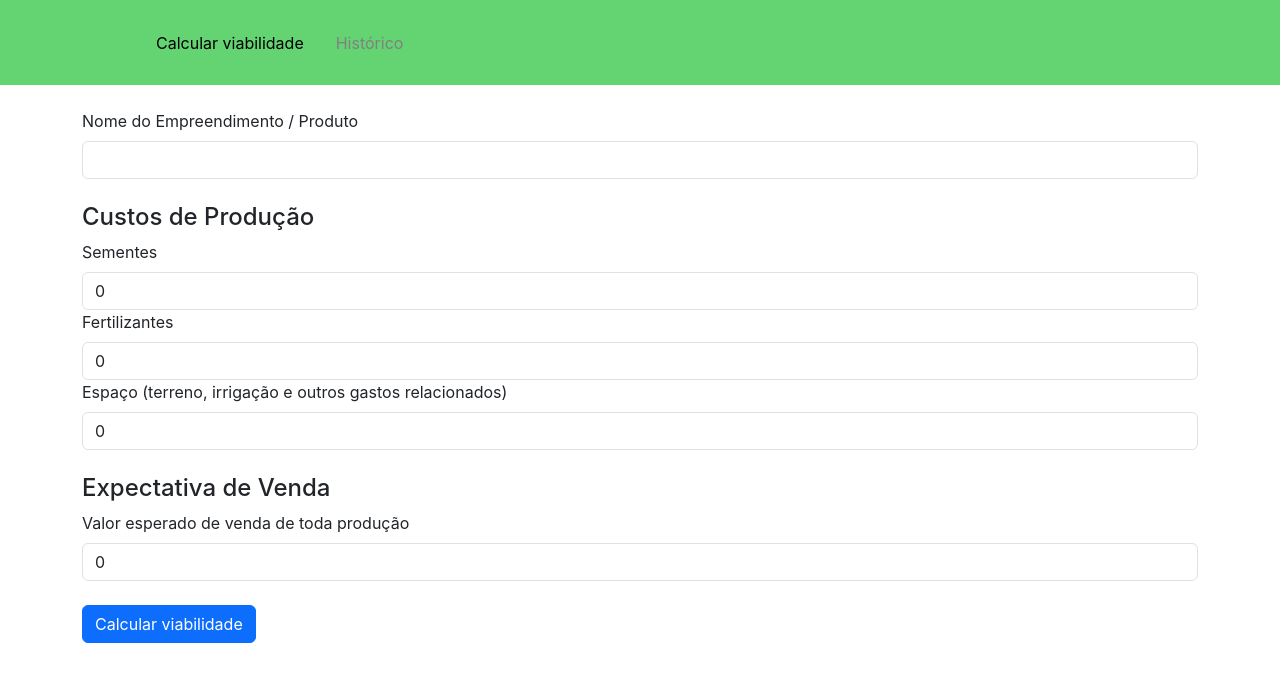
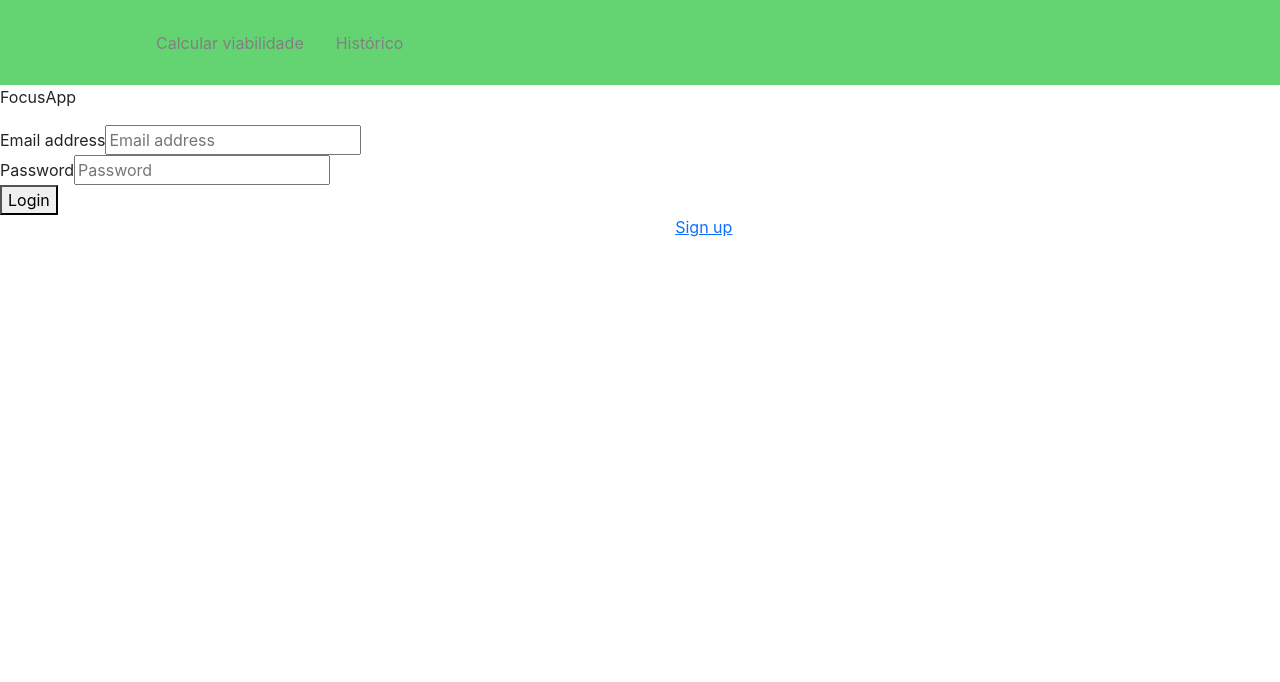
Before and after one commit to eduardodini/agricultura-familiar, a React (Create React App) app: page / in a window 1280 px wide. Shown: the top 682 px of the page. Built offline with nearby package versions, Linux system fonts and the light colour scheme; no server answers.

Commit message:
Add firebase auth

```diff
--- a/package.json
+++ b/package.json
@@ -6,11 +6,14 @@
     "@testing-library/jest-dom": "^5.16.5",
     "@testing-library/react": "^13.4.0",
     "@testing-library/user-event": "^13.5.0",
+    "bootstrap": "^5.2.3",
+    "firebase": "^9.15.0",
     "react": "^18.2.0",
+    "react-bootstrap": "^2.7.0",
     "react-dom": "^18.2.0",
     "react-icons": "^4.6.0",
     "react-router-dom": "^6.4.3",
-    "react-scripts": "5.0.1",
+    "react-scripts": "^2.1.3",
     "styled-components": "^5.3.6",
     "web-vitals": "^2.1.4"
   },
--- a/src/App.js
+++ b/src/App.js
@@ -3,13 +3,15 @@ import Navbar from './Components/Navbar/Navbar';
 import InsertData from './Pages/InsertData/InsertData';
 import History from './Pages/History/History';
 import './App.css';
+import Login from './Pages/Login/Login';
 
 const App = () => {
   return (
       <Router>
         <Navbar />
         <Routes>
-          <Route path='/' element={<InsertData />} />
+        <Route path='/' element={<Login />} />
+          <Route path='/inserir' element={<InsertData />} />
           <Route path='/historico' element={<History />} />
         </Routes>
       </Router>
--- a/src/Components/Navbar/Navbar.js
+++ b/src/Components/Navbar/Navbar.js
@@ -12,7 +12,7 @@ const Navbar = () => {
         <Nav>
             <Bars />
             <NavMenu>
-                <NavLink to='/'activeStyle>
+                <NavLink to='/inserir'activeStyle>
                     Calcular viabilidade
                 </NavLink>
                 <NavLink to='/historico'activeStyle>
--- a/src/Pages/Login/Login.js
+++ b/src/Pages/Login/Login.js
@@ -0,0 +1,87 @@
+import React, { useState } from 'react';
+import { signInWithEmailAndPassword } from 'firebase/auth';
+import { auth } from '../firebase';
+import { NavLink, useNavigate } from 'react-router-dom'
+
+const Login = () => {
+    const navigate = useNavigate();
+    const [email, setEmail] = useState('');
+    const [password, setPassword] = useState('');
+
+    const onLogin = (e) => {
+        e.preventDefault();
+        signInWithEmailAndPassword(auth, email, password)
+            .then((userCredential) => {
+                // Signed in
+                const user = userCredential.user;
+                navigate("/inserir")
+                console.log(user);
+            })
+            .catch((error) => {
+                const errorCode = error.code;
+                const errorMessage = error.message;
+                console.log(errorCode, errorMessage)
+            });
+
+    }
+
+    return (
+        <>
+            <main >
+                <section>
+                    <div>
+                        <p> FocusApp </p>
+
+                        <form>
+                            <div>
+                                <label htmlFor="email-address">
+                                    Email address
+                                </label>
+                                <input
+                                    id="email-address"
+                                    name="email"
+                                    type="email"
+                                    required
+                                    placeholder="Email address"
+                                    onChange={(e) => setEmail(e.target.value)}
+                                />
+                            </div>
+
+                            <div>
+                                <label htmlFor="password">
+                                    Password
+                                </label>
+                                <input
+                                    id="password"
+                                    name="password"
+                                    type="password"
+                                    required
+                                    placeholder="Password"
+                                    onChange={(e) => setPassword(e.target.value)}
+                                />
+                            </div>
+
+                            <div>
+                                <button
+                                    onClick={onLogin}
+                                >
+                                    Login
+                                </button>
+                            </div>
+                        </form>
+
+                        <p className="text-sm text-white text-center">
+                            No account yet? {' '}
+                            <NavLink to="/signup">
+                                Sign up
+                            </NavLink>
+                        </p>
+
+                    </div>
+                </section>
+            </main>
+        </>
+    )
+}
+
+export default Login
--- /dev/null
+++ b/src/firebase.js
@@ -0,0 +1,23 @@
+// Import the functions you need from the SDKs you need
+import { initializeApp } from "firebase/app";
+import { getAuth } from "firebase/auth";
+
+// TODO: Add SDKs for Firebase products that you want to use
+// https://firebase.google.com/docs/web/setup#available-libraries
+// Your web app's Firebase configuration
+
+const firebaseConfig = {
+    apiKey: "AIzaSyBxmQlyfEFheoBvLczJabi6YZz8_QIZ-OE",
+    authDomain: "agricultura-familiar-2e997.firebaseapp.com",
+    projectId: "agricultura-familiar-2e997",
+    storageBucket: "agricultura-familiar-2e997.appspot.com",
+    messagingSenderId: "746585506951",
+    appId: "1:746585506951:web:b770643ecd1268ffe22422"
+};
+
+// Initialize Firebase
+const app = initializeApp(firebaseConfig);
+
+// Initialize Firebase Authentication and get a reference to the service
+export const auth = getAuth(app);
+export default app;
```
Also changed, not shown: 1 other file (tests, documents, lock files or other folders).
